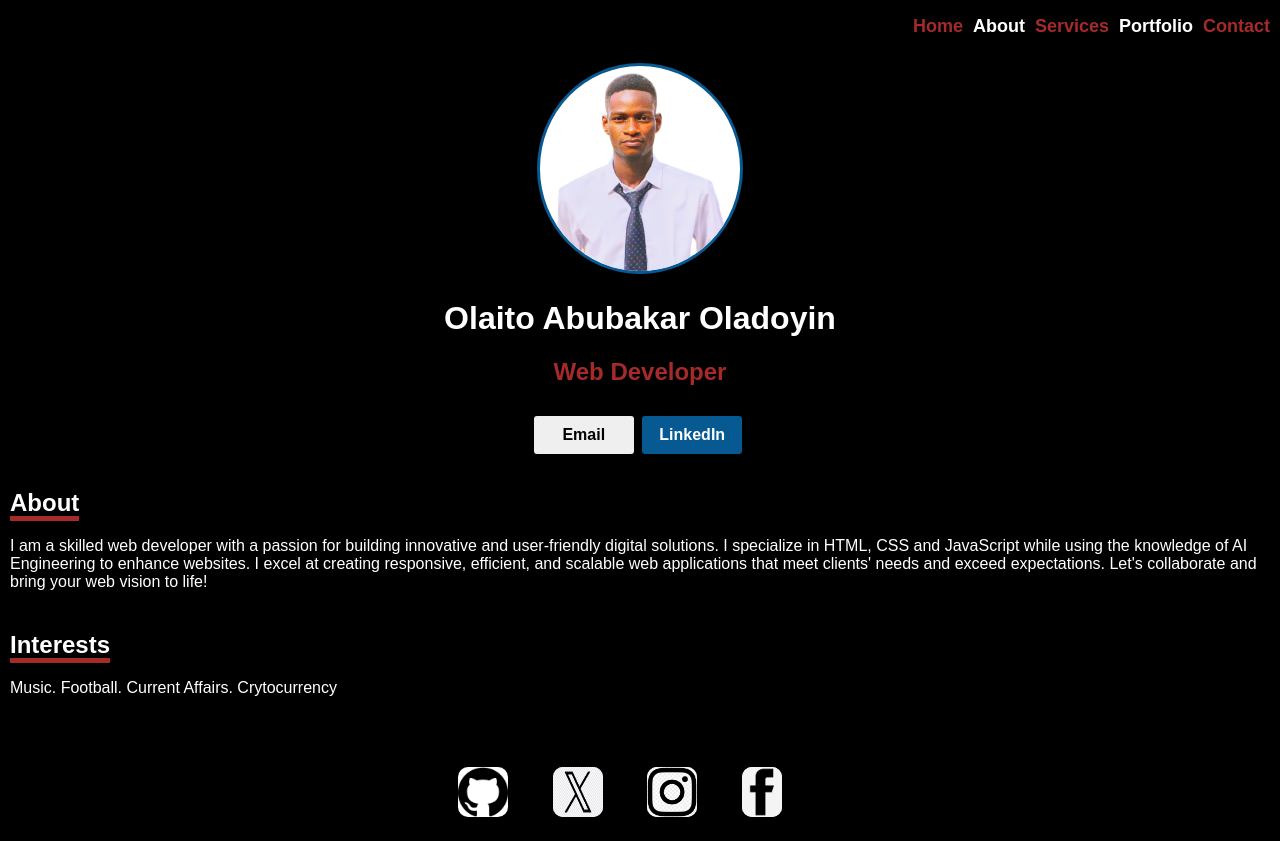
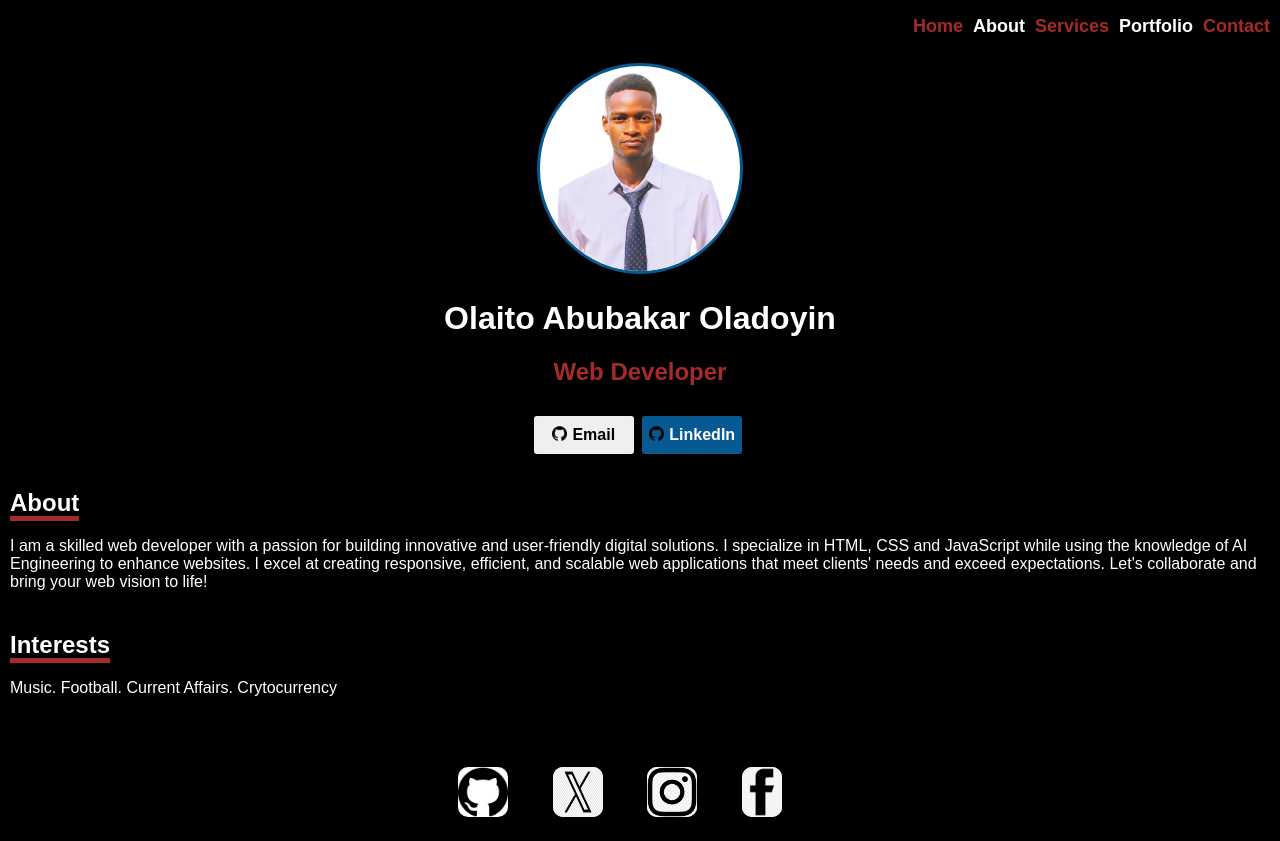
Before and after one commit to oladoyin-portfolio/New-Personal-Website, a plain HTML site: page index.html in a window 1280 px wide. Drawn offline with Linux system fonts and the light colour scheme.

Commit message:
Images added to the Email and LinkedIn buttons

```diff
--- a/index.css
+++ b/index.css
@@ -63,9 +63,21 @@ button {
     margin: 10px 4px 15px 0;
 }
 
+#email-btn {
+    display: inline-flex;
+    justify-content: center;
+}
+
 #linkeIn-btn {
+    display: inline-flex;
+    justify-content: center;
     background: rgb(7, 89, 145);
     color: white;
+}
+
+#linkedIn-icon {
+    width: 15px;
+    margin-right: 5px;
 }
 
 .intro {
--- a/index.html
+++ b/index.html
@@ -22,10 +22,15 @@
                         alt="Olaito Abubakar dressed in corporate on a white background">
                     <h1> Olaito Abubakar Oladoyin </h1>
                     <h2 class="title"> Web Developer </h2>
-                    <button> Email </button>
+                    <button id="email-btn">
+                        <img id="linkedIn-icon" src="images/github.png" alt="github logo">
+                        Email
+                    </button>
+
                     <button id="linkeIn-btn">
+                        <img id="linkedIn-icon" src="images/github.png" alt="github logo">
                         <a href="https://www.linkedin.com/in/abubakar-olaito-051325288/" target="_blank">
-                         LinkedIn </a>
+                        LinkedIn </a>
                     </button>
                 </div>
                 <!-- Brief Intro -->
```
